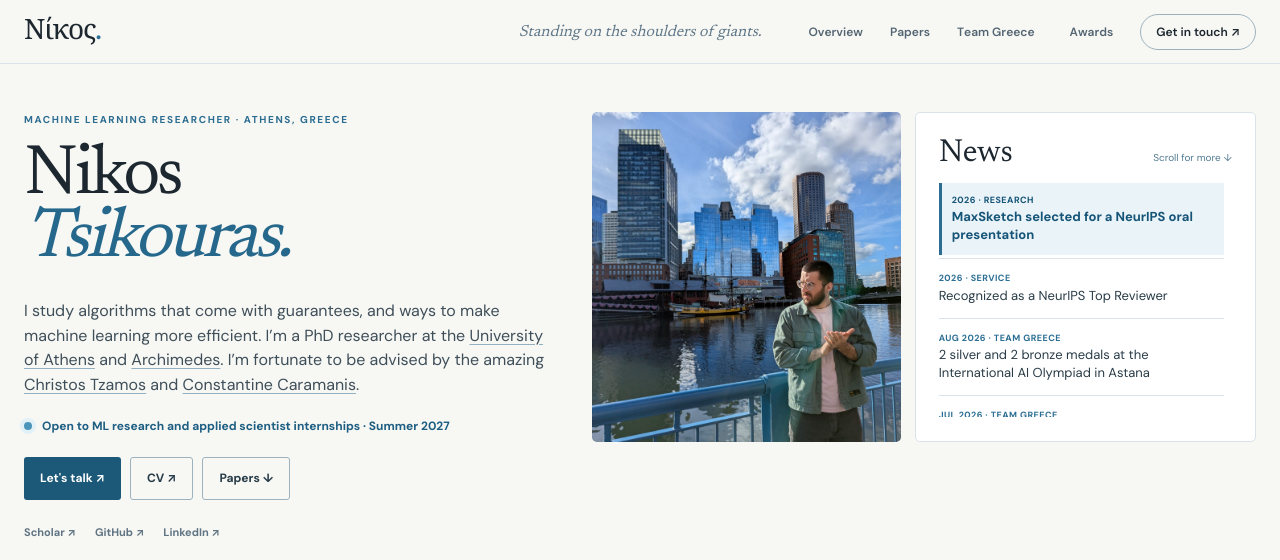
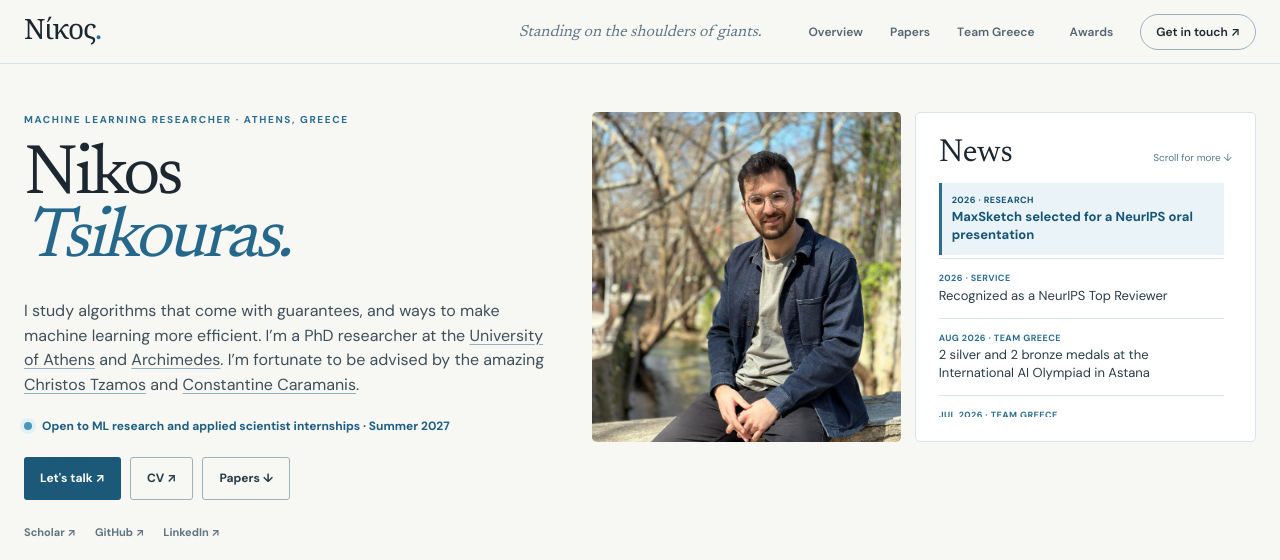
Before and after one commit to NikosTsikouras/NikosTsikouras.github.io, a plain HTML site: page index.html in a window 1280 px wide. Shown: the top 560 px of the page. Drawn offline with Linux system fonts and the light colour scheme.

Commit message:
Update personal website portrait

```diff
--- a/index.html
+++ b/index.html
@@ -18,10 +18,10 @@
   <meta property="og:title" content="Nikos Tsikouras — Machine Learning Researcher">
   <meta property="og:description" content="PhD researcher at the University of Athens and Archimedes. NeurIPS 2026 oral · MIT and UT Austin research visits · Team Greece AI Olympiads.">
   <meta property="og:url" content="https://nikostsikouras.github.io/">
-  <meta property="og:image" content="https://nikostsikouras.github.io/assets/nikos-boston-2026.jpg">
+  <meta property="og:image" content="https://nikostsikouras.github.io/assets/nikos-portrait.jpeg">
   <meta name="twitter:card" content="summary_large_image">
   <title>Nikos Tsikouras — Machine Learning Researcher</title>
-  <script type="application/ld+json">{"@context":"https://schema.org","@type":"Person","name":"Nikos Tsikouras","url":"https://nikostsikouras.github.io/","image":"https://nikostsikouras.github.io/assets/nikos-boston-2026.jpg","jobTitle":"Machine Learning Researcher","affiliation":[{"@type":"Organization","name":"National and Kapodistrian University of Athens"},{"@type":"Organization","name":"Archimedes, Athena Research Center"}],"alumniOf":[{"@type":"CollegeOrUniversity","name":"Imperial College London"},{"@type":"CollegeOrUniversity","name":"Lancaster University"},{"@type":"CollegeOrUniversity","name":"University of Patras"}],"sameAs":["https://scholar.google.com/citations?user=xZYPVCsAAAAJ","https://github.com/NikosTsikouras","https://www.linkedin.com/in/nikos-tsikouras/"]}</script>
+  <script type="application/ld+json">{"@context":"https://schema.org","@type":"Person","name":"Nikos Tsikouras","url":"https://nikostsikouras.github.io/","image":"https://nikostsikouras.github.io/assets/nikos-portrait.jpeg","jobTitle":"Machine Learning Researcher","affiliation":[{"@type":"Organization","name":"National and Kapodistrian University of Athens"},{"@type":"Organization","name":"Archimedes, Athena Research Center"}],"alumniOf":[{"@type":"CollegeOrUniversity","name":"Imperial College London"},{"@type":"CollegeOrUniversity","name":"Lancaster University"},{"@type":"CollegeOrUniversity","name":"University of Patras"}],"sameAs":["https://scholar.google.com/citations?user=xZYPVCsAAAAJ","https://github.com/NikosTsikouras","https://www.linkedin.com/in/nikos-tsikouras/"]}</script>
 </head>
 <body>
   <a class="skip-link" href="#main">Skip to content</a>
@@ -53,7 +53,7 @@
         </div>
         <div class="dashboard" aria-label="At a glance">
           <div class="top-cards">
-            <figure class="profile-photo"><img src="assets/nikos-boston-2026.jpg" alt="Nikos Tsikouras standing by a waterfront" width="1536" height="2040" fetchpriority="high"></figure>
+            <figure class="profile-photo"><img src="assets/nikos-portrait.jpeg" alt="Nikos Tsikouras seated outdoors beside a stream" width="1536" height="2048" fetchpriority="high"></figure>
             <div class="news-card"><div class="news-head"><h2>News</h2><span>Scroll for more ↓</span></div><ul class="news-list" tabindex="0" aria-label="News and milestones, newest first">
               <li class="featured-news"><time datetime="2026">2026 · Research</time><a href="https://archimedesai.gr/en/news/archimedes-at-neurips-2026" target="_blank" rel="noopener noreferrer"><strong>MaxSketch</strong> selected for a NeurIPS oral presentation</a></li>
               <li><time datetime="2026">2026 · Service</time><p>Recognized as a NeurIPS Top Reviewer</p></li>
```
Also changed, not shown: assets/nikos-portrait.jpeg (added), 1 other file.
